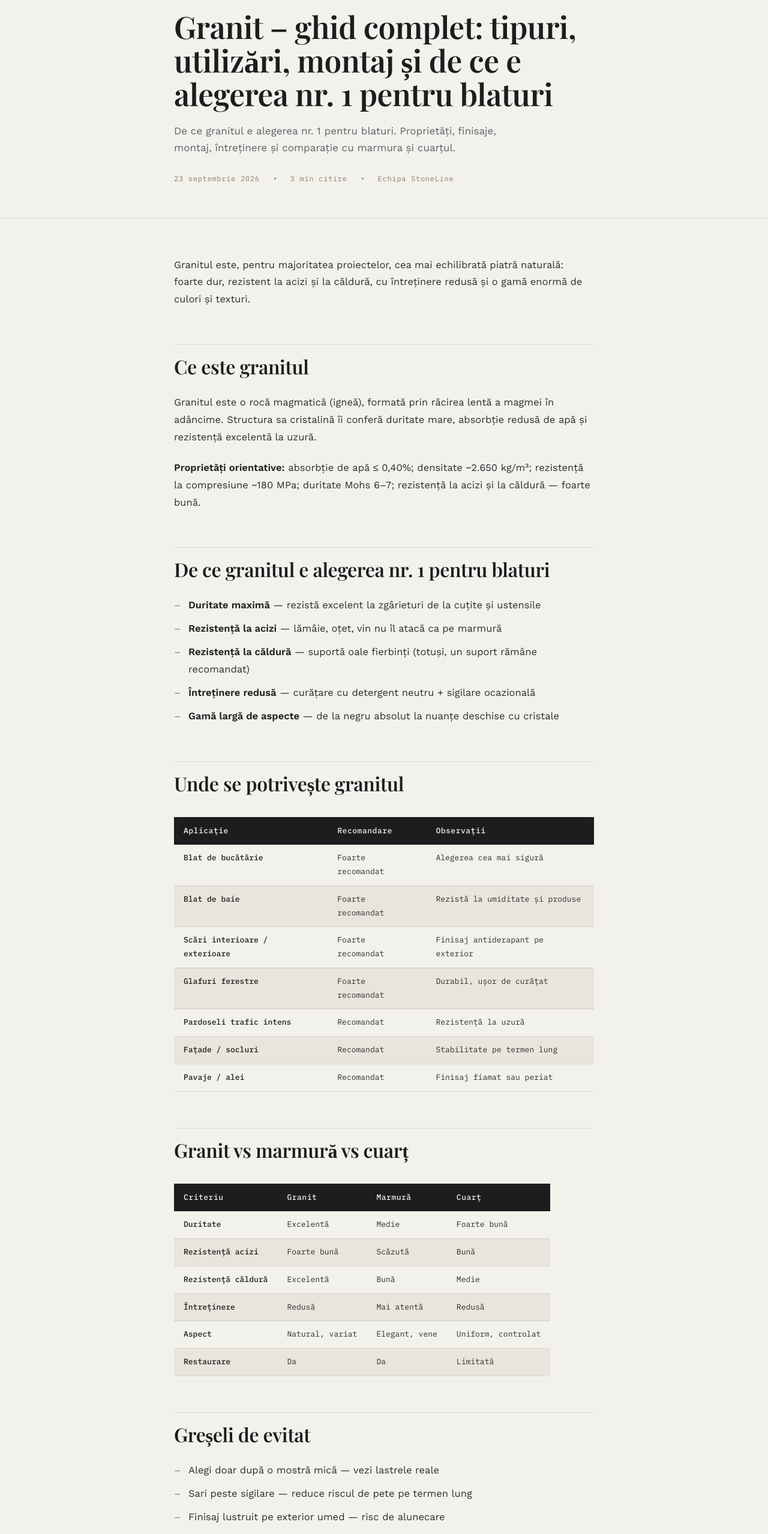
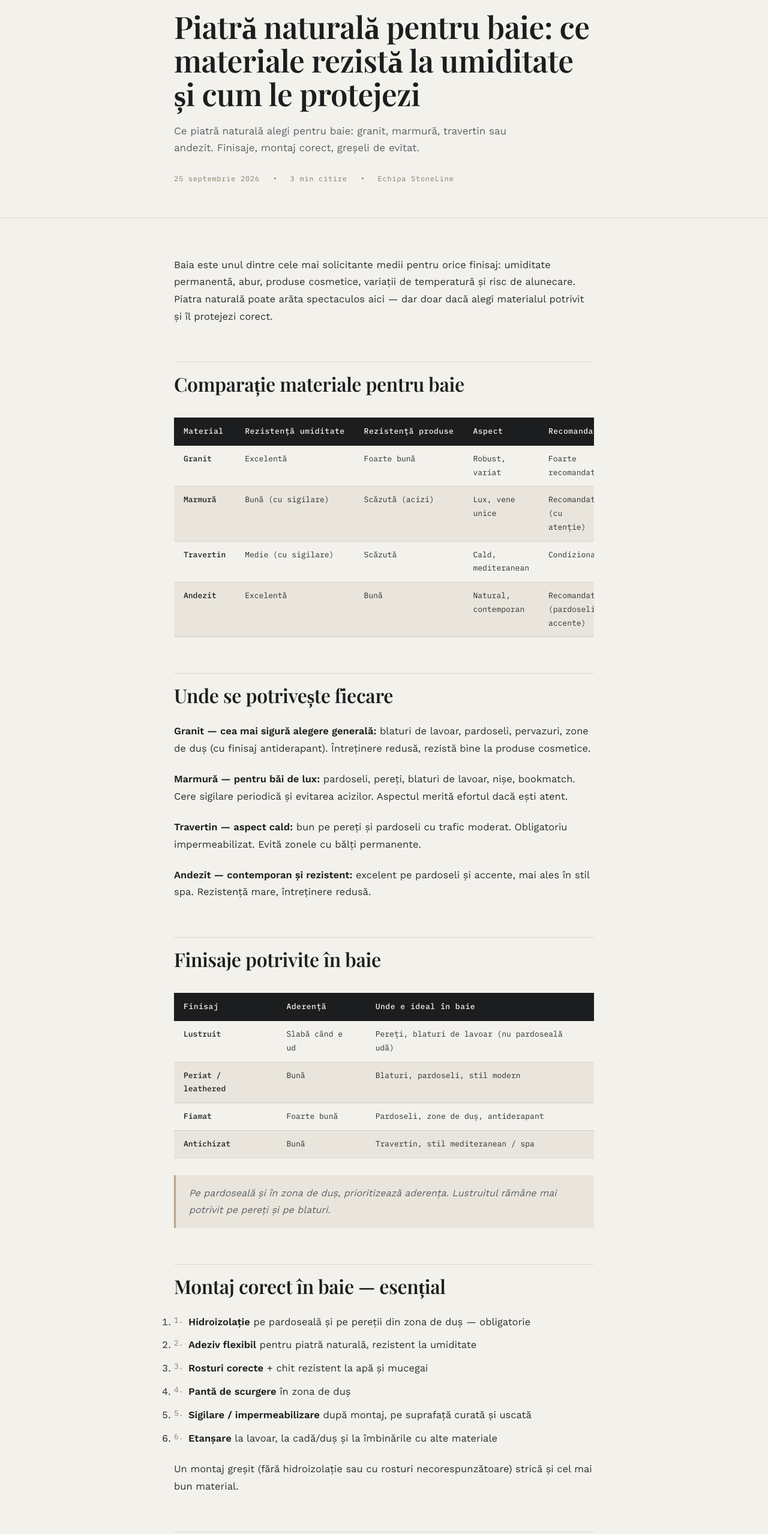
Before and after one commit to stonelinemures/stone-line-website, an Eleventy site: page posts/cum-se-întreține-corect-piatra-naturală-marmură-granit-travertin-andezit-ardezie-—-ghid-practic-2026.md in a window 1280 px wide. Shown: the part 240-2797 px from the top of the page at 60% size. Built offline with nearby package versions, Linux system fonts and the light colour scheme; Eleventy itself is replaced by a stand-in of ours; files that its build step writes are made by us from their sources; a web font is replaced by a local one.

Commit message:
Update Articol “cum-se-întreține-corect-piatra-naturală-marmură-granit-travertin-andezit-ardezie-—-ghid-practic-2026”

```diff
--- a/posts/cum-se-întreține-corect-piatra-naturală-marmură-granit-travertin-andezit-ardezie-—-ghid-practic-2026.md
+++ b/posts/cum-se-întreține-corect-piatra-naturală-marmură-granit-travertin-andezit-ardezie-—-ghid-practic-2026.md
@@ -1,69 +1,89 @@
 ---
-title: "Granit – ghid complet: tipuri, utilizări, montaj și de ce e alegerea nr.
-  1 pentru blaturi"
-description: De ce granitul e alegerea nr. 1 pentru blaturi. Proprietăți,
-  finisaje, montaj, întreținere și comparație cu marmura și cuarțul.
-date: 2026-09-23
-category: Materiale
-image: /img/blog/granit-ghid-complet.webp
+title: "Piatră naturală pentru baie: ce materiale rezistă la umiditate și cum le
+  protejezi"
+description: "Ce piatră naturală alegi pentru baie: granit, marmură, travertin
+  sau andezit. Finisaje, montaj corect, greșeli de evitat."
+date: 2026-09-25
+category: Aplicații
+image: /img/blog/piatra-naturala-baie.webp
 ---
-Granitul este, pentru majoritatea proiectelor, cea mai echilibrată piatră naturală: foarte dur, rezistent la acizi și la căldură, cu întreținere redusă și o gamă enormă de culori și texturi.
+Baia este unul dintre cele mai solicitante medii pentru orice finisaj: umiditate permanentă, abur, produse cosmetice, variații de temperatură și risc de alunecare. Piatra naturală poate arăta spectaculos aici — dar doar dacă alegi materialul potrivit și îl protejezi corect.
 
-## Ce este granitul
+## Comparație materiale pentru baie
 
-Granitul este o rocă magmatică (igneă), formată prin răcirea lentă a magmei în adâncime. Structura sa cristalină îi conferă duritate mare, absorbție redusă de apă și rezistență excelentă la uzură.
+| Material | Rezistență umiditate | Rezistență produse | Aspect | Recomandare |
+|---|---|---|---|---|
+| Granit | Excelentă | Foarte bună | Robust, variat | Foarte recomandat |
+| Marmură | Bună (cu sigilare) | Scăzută (acizi) | Lux, vene unice | Recomandat (cu atenție) |
+| Travertin | Medie (cu sigilare) | Scăzută | Cald, mediteranean | Condizionat |
+| Andezit | Excelentă | Bună | Natural, contemporan | Recomandat (pardoseli, accente) |
 
-**Proprietăți orientative:** absorbție de apă ≤ 0,40%; densitate ~2.650 kg/m³; rezistență la compresiune ~180 MPa; duritate Mohs 6–7; rezistență la acizi și la căldură — foarte bună.
+## Unde se potrivește fiecare
 
-## De ce granitul e alegerea nr. 1 pentru blaturi
+**Granit — cea mai sigură alegere generală:** blaturi de lavoar, pardoseli, pervazuri, zone de duș (cu finisaj antiderapant). Întreținere redusă, rezistă bine la produse cosmetice.
 
-- **Duritate maximă** — rezistă excelent la zgârieturi de la cuțite și ustensile
-- **Rezistență la acizi** — lămâie, oțet, vin nu îl atacă ca pe marmură
-- **Rezistență la căldură** — suportă oale fierbinți (totuși, un suport rămâne recomandat)
-- **Întreținere redusă** — curățare cu detergent neutru + sigilare ocazională
-- **Gamă largă de aspecte** — de la negru absolut la nuanțe deschise cu cristale
+**Marmură — pentru băi de lux:** pardoseli, pereți, blaturi de lavoar, nișe, bookmatch. Cere sigilare periodică și evitarea acizilor. Aspectul merită efortul dacă ești atent.
 
-## Unde se potrivește granitul
+**Travertin — aspect cald:** bun pe pereți și pardoseli cu trafic moderat. Obligatoriu impermeabilizat. Evită zonele cu bălți permanente.
 
-| Aplicație | Recomandare | Observații |
+**Andezit — contemporan și rezistent:** excelent pe pardoseli și accente, mai ales în stil spa. Rezistență mare, întreținere redusă.
+
+## Finisaje potrivite în baie
+
+| Finisaj | Aderență | Unde e ideal în baie |
 |---|---|---|
-| Blat de bucătărie | Foarte recomandat | Alegerea cea mai sigură |
-| Blat de baie | Foarte recomandat | Rezistă la umiditate și produse |
-| Scări interioare / exterioare | Foarte recomandat | Finisaj antiderapant pe exterior |
-| Glafuri ferestre | Foarte recomandat | Durabil, ușor de curățat |
-| Pardoseli trafic intens | Recomandat | Rezistență la uzură |
-| Fațade / socluri | Recomandat | Stabilitate pe termen lung |
-| Pavaje / alei | Recomandat | Finisaj fiamat sau periat |
+| Lustruit | Slabă când e ud | Pereți, blaturi de lavoar (nu pardoseală udă) |
+| Periat / leathered | Bună | Blaturi, pardoseli, stil modern |
+| Fiamat | Foarte bună | Pardoseli, zone de duș, antiderapant |
+| Antichizat | Bună | Travertin, stil mediteranean / spa |
 
-## Granit vs marmură vs cuarț
+> Pe pardoseală și în zona de duș, prioritizează aderența. Lustruitul rămâne mai potrivit pe pereți și pe blaturi.
 
-| Criteriu | Granit | Marmură | Cuarț |
-|---|---|---|---|
-| Duritate | Excelentă | Medie | Foarte bună |
-| Rezistență acizi | Foarte bună | Scăzută | Bună |
-| Rezistență căldură | Excelentă | Bună | Medie |
-| Întreținere | Redusă | Mai atentă | Redusă |
-| Aspect | Natural, variat | Elegant, vene | Uniform, controlat |
-| Restaurare | Da | Da | Limitată |
+## Montaj corect în baie — esențial
 
-## Greșeli de evitat
+1. **Hidroizolație** pe pardoseală și pe pereții din zona de duș — obligatorie
+2. **Adeziv flexibil** pentru piatră naturală, rezistent la umiditate
+3. **Rosturi corecte** + chit rezistent la apă și mucegai
+4. **Pantă de scurgere** în zona de duș
+5. **Sigilare / impermeabilizare** după montaj, pe suprafață curată și uscată
+6. **Etanșare** la lavoar, la cadă/duș și la îmbinările cu alte materiale
 
-- Alegi doar după o mostră mică — vezi lastrele reale
-- Sari peste sigilare — reduce riscul de pete pe termen lung
-- Finisaj lustruit pe exterior umed — risc de alunecare
-- Ignori confirmarea lastrei înainte de debitare
+Un montaj greșit (fără hidroizolație sau cu rosturi necorespunzătoare) strică și cel mai bun material.
+
+## Recomandări pe zonă
+
+| Zonă din baie | Material recomandat | Finisaj recomandat |
+|---|---|---|
+| Blat lavoar | Granit sau marmură | Lustruit / periat / leathered |
+| Pardoseală | Granit, andezit, marmură | Periat / fiamat (antiderapant) |
+| Pereți / duș | Marmură, granit, travertin | Lustruit sau periat |
+| Nișe / accente | Marmură (bookmatch) | Lustruit |
+| Pervazuri / glafuri | Granit | Lustruit sau periat |
+
+## Greșeli frecvente în băi
+
+| Greșeală | Consecință | Cum eviți |
+|---|---|---|
+| Fără hidroizolație | Infiltrații, degradare suport | Hidroizolație profesională |
+| Finisaj lustruit pe pardoseală udă | Alunecare | Periat / fiamat / texturat |
+| Curățare cu acizi pe marmură | Pete mate permanente | Doar detergent neutru |
+| Fără sigilare | Pete, absorbție | Impermeabilizare după montaj |
+| Rosturi neetanșe | Mucegai, infiltrații | Chit potrivit + etanșare |
 
 ## Întrebări frecvente
 
-**Granitul se zgârie?**
-Foarte greu. Este unul dintre cele mai dure materiale naturale pentru blaturi. Cuțitele obișnuite nu îl zgârie ușor.
+**Pot pune marmură pe pardoseala băii?**
+Da, cu finisaj care oferă aderență (periat sau texturat), hidroizolație corectă și sigilare. Lustruitul pe pardoseală udă crește riscul de alunecare.
 
-**Care e diferența dintre granit și cuarț?**
-Granitul e 100% natural, rezistă mai bine la căldură și se poate restaura. Cuarțul e compozit (cu rășini), mai uniform, dar mai sensibil la căldură extremă.
+**Trebuie sigilată piatra din baie?**
+Da, recomandat — mai ales marmura și travertinul. Granitul și andezitul beneficiază și ele de o sigilare care ușurează curățarea.
 
-**Granitul e bun pe exterior în România?**
-Da. Cu finisaj fiamat sau periat și montaj corect, rezistă excelent la îngheț și uzură.
+**Se poate restaura o marmură din baie care s-a matizat?**
+Da, de obicei prin șlefuire și lustruire profesională, urmată de re-sigilare.
+
+**Oferiți montaj complet pentru băi?**
+Da. Hidroizolație, montaj piatră, rostuire, etanșare și impermeabilizare — cu echipă proprie.
 
 ---
 
-Granitul rămâne alegerea cea mai sigură și echilibrată pentru majoritatea proiectelor. La StoneLine te ajutăm să alegi sortimentul potrivit, să confirmi lastrele și să ai un montaj profesionist.
+În baie, prioritatea este combinația dintre rezistență la umiditate, siguranță (aderență) și întreținere realistă. La StoneLine te ajutăm să alegi materialul și finisajul potrivit și să ai un montaj corect, cu hidroizolație și protecție.
```
Also changed, not shown: img/blog/piatra-naturala-baie.webp (added).
